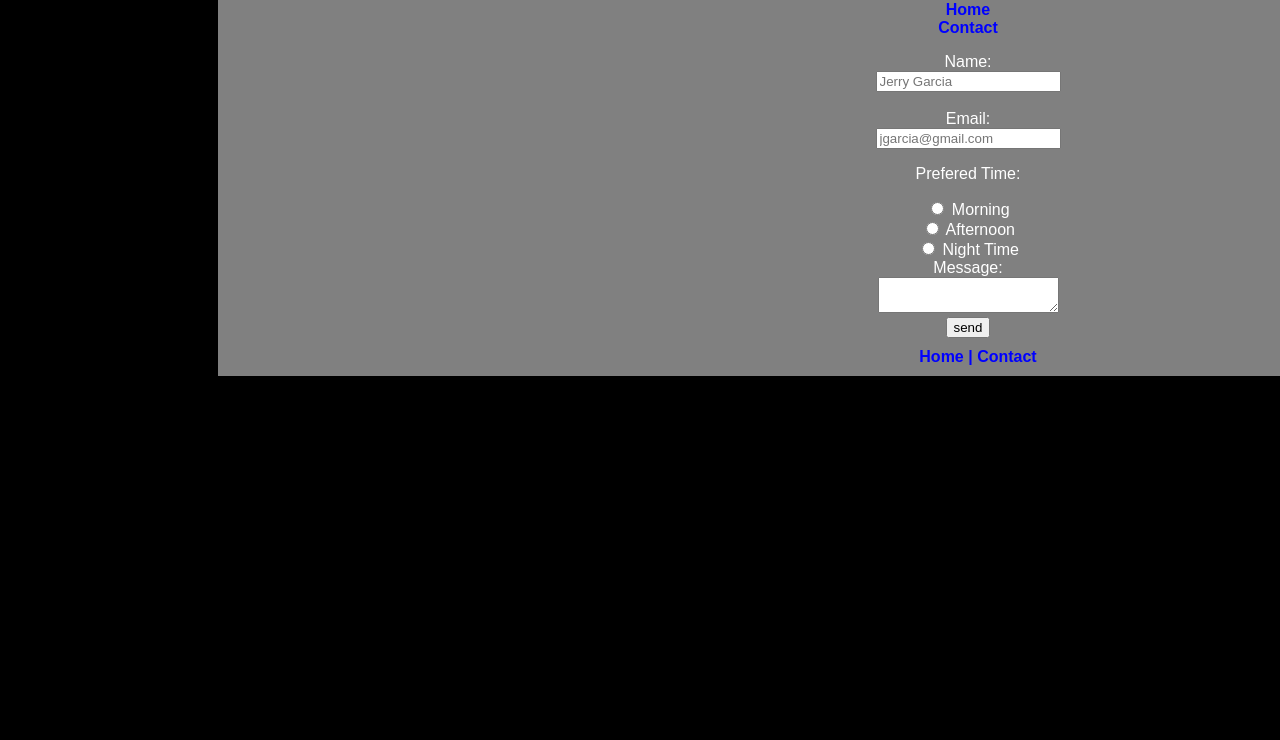
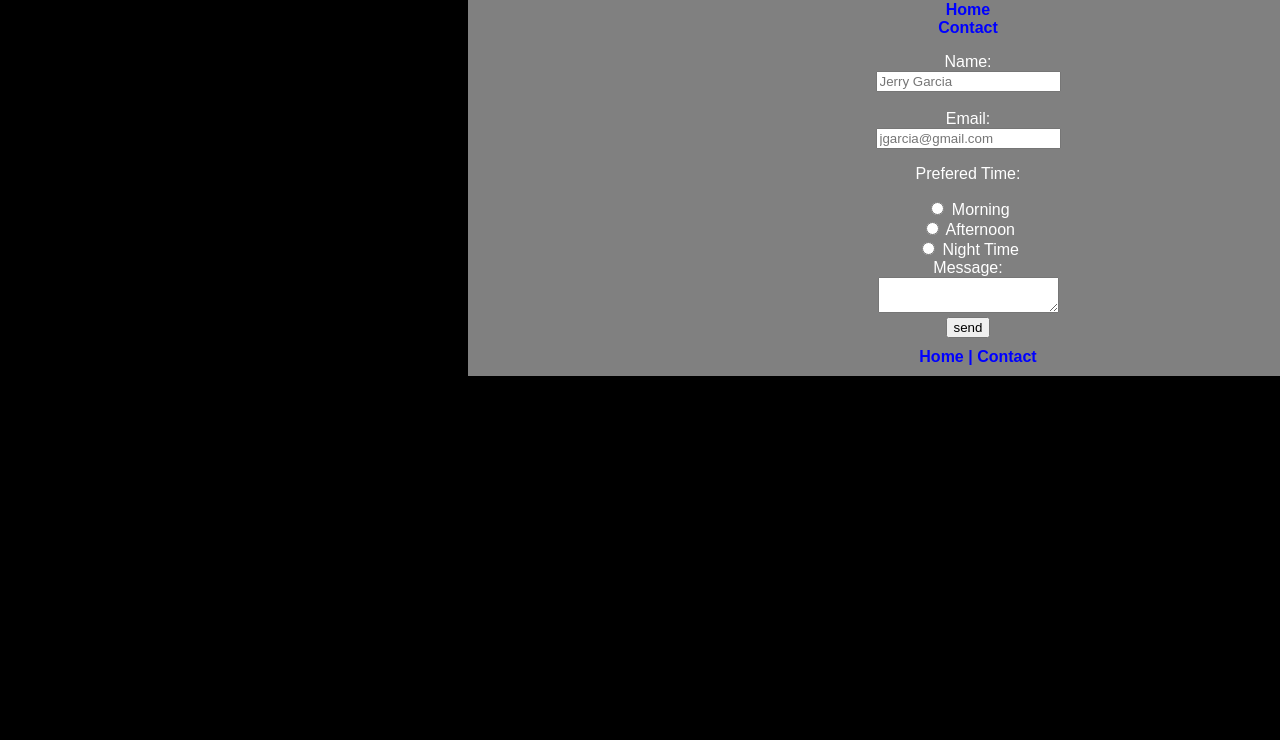
Before and after one commit to Xemnity/Project1, a plain HTML site: page contact.html in a window 1280 px wide. Shown: the part 60-800 px from the top of the page. Drawn offline with Linux system fonts and the light colour scheme.

Commit message:
project1

```diff
--- a/assets/css/style.css
+++ b/assets/css/style.css
@@ -16,7 +16,7 @@ h1, h2, h3 {
 
 #container {
 	background-color: gray;
-	width: 1500px;
+	width: 1000px;
 	margin-left: auto;
 	margin-right: auto;
 }
@@ -33,7 +33,7 @@ h1, h2, h3 {
 }
 
 nav {
-	width: 1500px;
+	width: 1000px;
 	font-weight: bold;
 	text-align: center;
 	float: center;
@@ -57,7 +57,7 @@ nav {
 }
 
 footer {
-	width: 1500px;
+	width: 1000px;
 	font-weight: bold;
 	text-align: center;
 	float: center;
```
Also changed, not shown: Project 1 Layout.html (+3 -3 lines).
